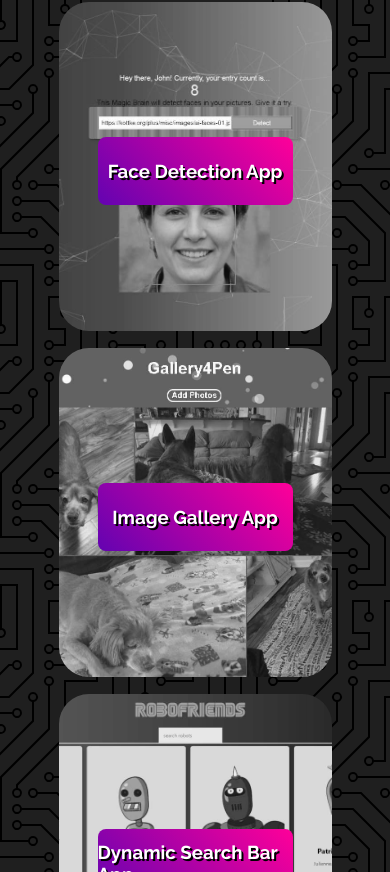
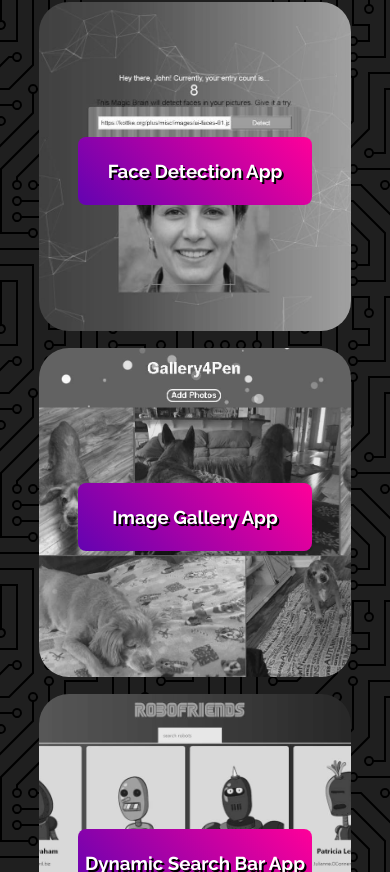
Before and after one commit to justigo86/iamotto, a React (Create React App) app: page / in a window 390 px wide. Shown: the part 1192-2064 px from the top of the page. Built offline with nearby package versions, Linux system fonts and the light colour scheme.

Commit message:
updated Projects sections for mobile use

```diff
--- a/package.json
+++ b/package.json
@@ -1,4 +1,5 @@
 {
+  "homepage": "https://justigo86.github.io/iamotto",
   "name": "iamotto",
   "version": "0.1.0",
   "private": true,
@@ -9,6 +10,7 @@
     "aos": "^2.3.4",
     "emailjs-com": "^3.2.0",
     "framer-motion": "^4.1.17",
+    "gh-pages": "^3.2.3",
     "react": "^17.0.2",
     "react-dom": "^17.0.2",
     "react-icons": "^4.2.0",
@@ -19,6 +21,8 @@
     "web-vitals": "^1.1.2"
   },
   "scripts": {
+    "predeploy": "npm run build",
+		"deploy": "gh-pages -d build",
     "start": "react-scripts start",
     "build": "react-scripts build",
     "test": "react-scripts test",
--- a/src/components/Projects.js
+++ b/src/components/Projects.js
@@ -58,6 +58,7 @@ const ProjectDetails = styled.div`
         text-align: center;
         margin: 4% 0;
         font-weight: 600;
+        font-size: calc(12px + (28 - 14) * ((100vw - 300px) / (1600 - 300)));
     }
 `
 
@@ -78,7 +79,7 @@ const ProjectCardFooter = styled.div `
         width: 32vw;
     }
     ${media.mobile} {
-        width: 50vw;
+        width: 60vw;
     }
 `
 
@@ -88,6 +89,7 @@ const Titles = styled.p`
     text-shadow: none;
     filter: drop-shadow(2px 2px #000);
     transition: all .5s ease-in-out;
+    text-align: center;
     /* margin: 2vw; */
 `
 
@@ -99,7 +101,7 @@ const LinkContainer = styled.div`
 
 const Links = styled.a`
     margin: 0 2vw;
-    padding: 2px 3px;
+    padding: 1.5px 3px;
     text-decoration: none;
     font-weight: 600;
     color: white;
@@ -135,7 +137,7 @@ const Card = styled.div`
     }
     ${media.mobile} {
         flex-direction: column;
-        width: 70vw;
+        width: 80vw;
     }
     &:hover > ${ProjectOneCardHeader} {
         filter: grayscale(0);
@@ -150,7 +152,7 @@ const Card = styled.div`
             width: 55vw;
         }
         ${media.mobile} {
-            width: 75vw;
+            width: 85vw;
         }
         & > div {
             transform: scale(1);
@@ -171,8 +173,8 @@ const Projects = () => {
                 <Card data-aos='fade-left'>
                     <ProjectOneCardHeader url={image2}>
                         <ProjectDetails>
-                            <p>PERN stack React App with AI face-detection software.</p>
-                            <p>Users can sign into an account and track image uploads of successful face scans.</p>
+                            <p>PERN stack React App with AI face-detection.
+                                Users sign into an account and track image uploads.</p>
                             <p>Project created with completion of Zero to Mastery Web Development course.</p>
                             <p>Front End: Create-React-App (HTML5, CSS3, JSX)</p>
                             <p>Back End: Node.js, Express.js, PostgreSQL</p>
```
Also changed, not shown: 1 other file (tests, documents, lock files or other folders).
